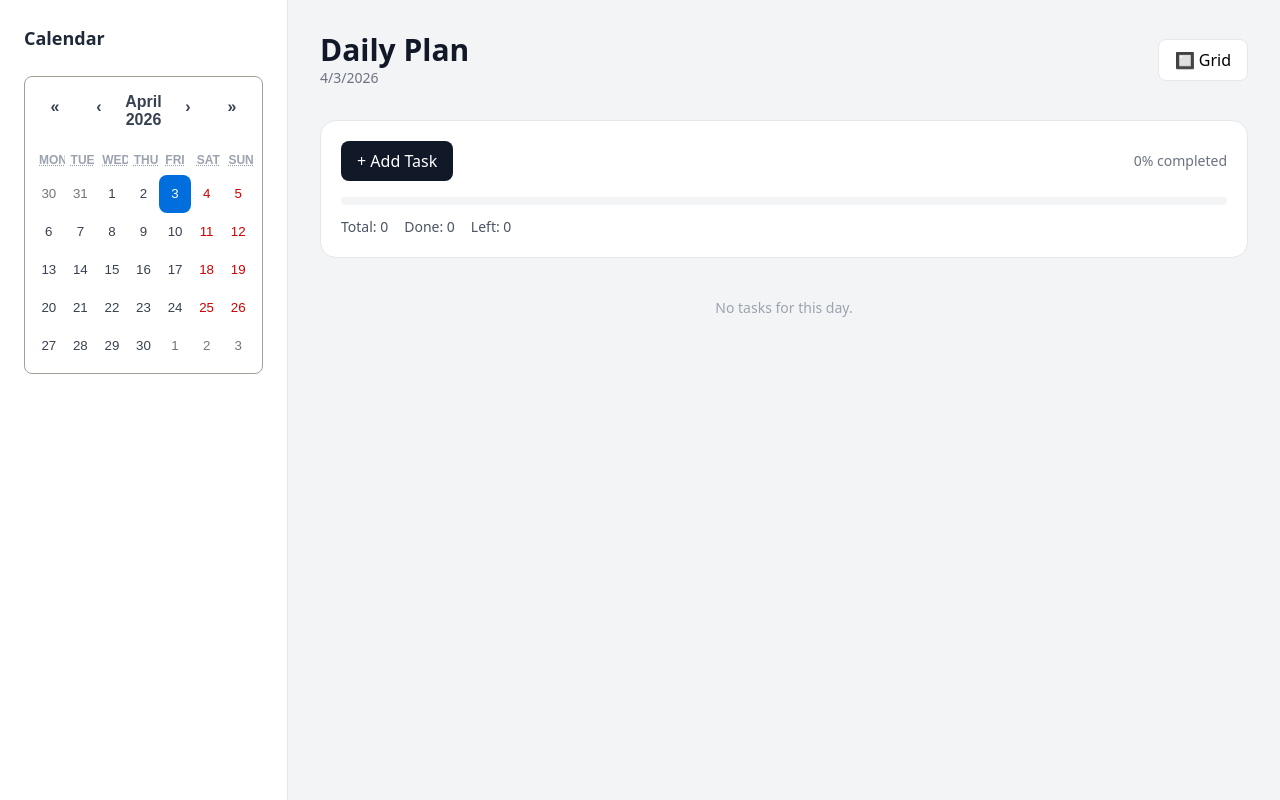
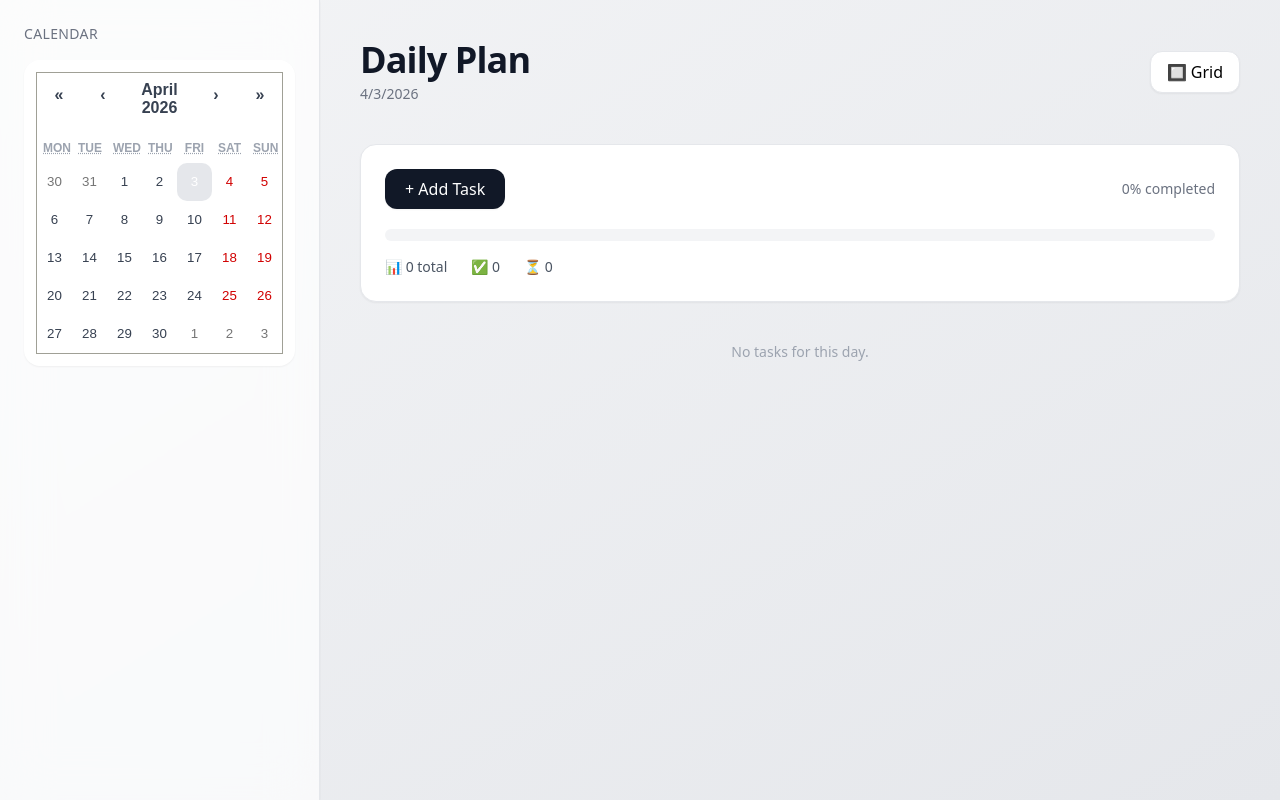
Before and after one commit to pkindalov/Studyflow, a React (Vite) app: page / in a window 1280 px wide. Built offline with nearby package versions, Linux system fonts and the light colour scheme.

Commit message:
Design changes

```diff
--- a/src/App.jsx
+++ b/src/App.jsx
@@ -72,67 +72,73 @@ function App() {
   };
 
   return (
-    <div className="min-h-screen bg-gray-100 flex">
+    <div className="min-h-screen bg-gradient-to-br from-gray-100 to-gray-200 flex">
       {/* Sidebar */}
-      <div className="w-72 bg-white border-r border-gray-200 p-6">
-        <h2 className="text-lg font-semibold text-gray-800 mb-6">Calendar</h2>
+      <div className="w-80 bg-white/70 backdrop-blur-xl border-r border-gray-200 p-6 shadow-sm">
+        <h2 className="text-sm uppercase tracking-wide text-gray-500 mb-4">
+          Calendar
+        </h2>
 
+        <div className="bg-white rounded-2xl p-3 shadow-sm">
           <Calendar
             onChange={setSelectedDate}
             value={selectedDate}
-          className="rounded-lg border border-gray-200 p-2"
+            className="react-calendar-clean"
             tileContent={({ date, view }) => markDateWithTasks(date, view)}
           />
         </div>
+      </div>
 
       {/* Main */}
-      <div className="flex-1 p-8">
+      <div className="flex-1 p-10">
         <div className="max-w-5xl mx-auto">
           {/* Header */}
-          <div className="flex justify-between items-center mb-8">
+          <div className="flex justify-between items-center mb-10">
             <div>
-              <h1 className="text-3xl font-semibold text-gray-900">
+              <h1 className="text-4xl font-semibold text-gray-900 tracking-tight">
                 Daily Plan
               </h1>
-              <p className="text-gray-500 text-sm">
+              <p className="text-gray-500 text-sm mt-1">
                 {selectedDate.toLocaleDateString()}
               </p>
             </div>
 
+            <div className="flex gap-3">
               <button
                 onClick={() => setIsGridView((prev) => !prev)}
-              className="px-4 py-2 bg-white border border-gray-200 rounded-lg hover:bg-gray-50"
+                className="px-4 py-2 bg-white border border-gray-200 rounded-xl hover:bg-gray-50 shadow-sm"
               >
                 {isGridView ? "📋 List" : "🔲 Grid"}
               </button>
             </div>
+          </div>
 
           {/* Summary */}
-          <div className="mb-6 p-5 bg-white rounded-2xl border border-gray-200">
-            <div className="flex justify-between items-center mb-4">
+          <div className="mb-8 p-6 bg-white rounded-2xl shadow-sm border border-gray-200">
+            <div className="flex justify-between items-center mb-5">
               <button
                 onClick={() => setIsModalOpen(true)}
-                className="bg-gray-900 text-white px-4 py-2 rounded-lg hover:bg-black transition"
+                className="bg-gray-900 text-white px-5 py-2 rounded-xl hover:bg-black transition shadow-sm"
               >
                 + Add Task
               </button>
 
-              <span className="text-sm text-gray-500">
+              <span className="text-sm text-gray-500 font-medium">
                 {progress}% completed
               </span>
             </div>
 
-            <div className="w-full h-2 bg-gray-100 rounded-full overflow-hidden mb-3">
+            <div className="w-full h-3 bg-gray-100 rounded-full overflow-hidden mb-4">
               <div
                 className="h-full bg-gray-900 transition-all"
                 style={{ width: `${progress}%` }}
               />
             </div>
 
-            <div className="text-sm text-gray-600 flex gap-4">
-              <span>Total: {totalTasks}</span>
-              <span>Done: {completedTasks}</span>
-              <span>Left: {remainingTasks}</span>
+            <div className="flex gap-6 text-sm text-gray-600">
+              <span>📊 {totalTasks} total</span>
+              <span>✅ {completedTasks}</span>
+              <span>⏳ {remainingTasks}</span>
             </div>
           </div>
 
--- a/src/calendar.css
+++ b/src/calendar.css
@@ -29,3 +29,27 @@
 .react-calendar__tile--now {
   @apply bg-pink-100 text-pink-700 font-semibold;
 }
+
+.react-calendar-clean {
+  border: none;
+  width: 100%;
+  font-family: inherit;
+}
+
+.react-calendar-clean button {
+  border-radius: 10px;
+  transition: all 0.2s ease;
+}
+
+.react-calendar-clean button:hover {
+  background: #f3f4f6;
+}
+
+.react-calendar-clean .react-calendar__tile--active {
+  background: #111827;
+  color: white;
+}
+
+.react-calendar-clean .react-calendar__tile--now {
+  background: #e5e7eb;
+}
--- a/src/components/TaskCard.jsx
+++ b/src/components/TaskCard.jsx
@@ -1,6 +1,6 @@
 function TaskCard({ task, onToggle, onDelete, onEdit }) {
   return (
-    <li className="bg-white border border-gray-200 rounded-xl overflow-hidden hover:border-gray-300 transition">
+    <li className="bg-white rounded-2xl border border-gray-200 overflow-hidden hover:shadow-md transition">
       <div className="w-full h-32 bg-gray-100 flex items-center justify-center overflow-hidden">
         {task.imageUrl ? (
           <img
```
Lines whose indentation alone changed are shown as unchanged.
